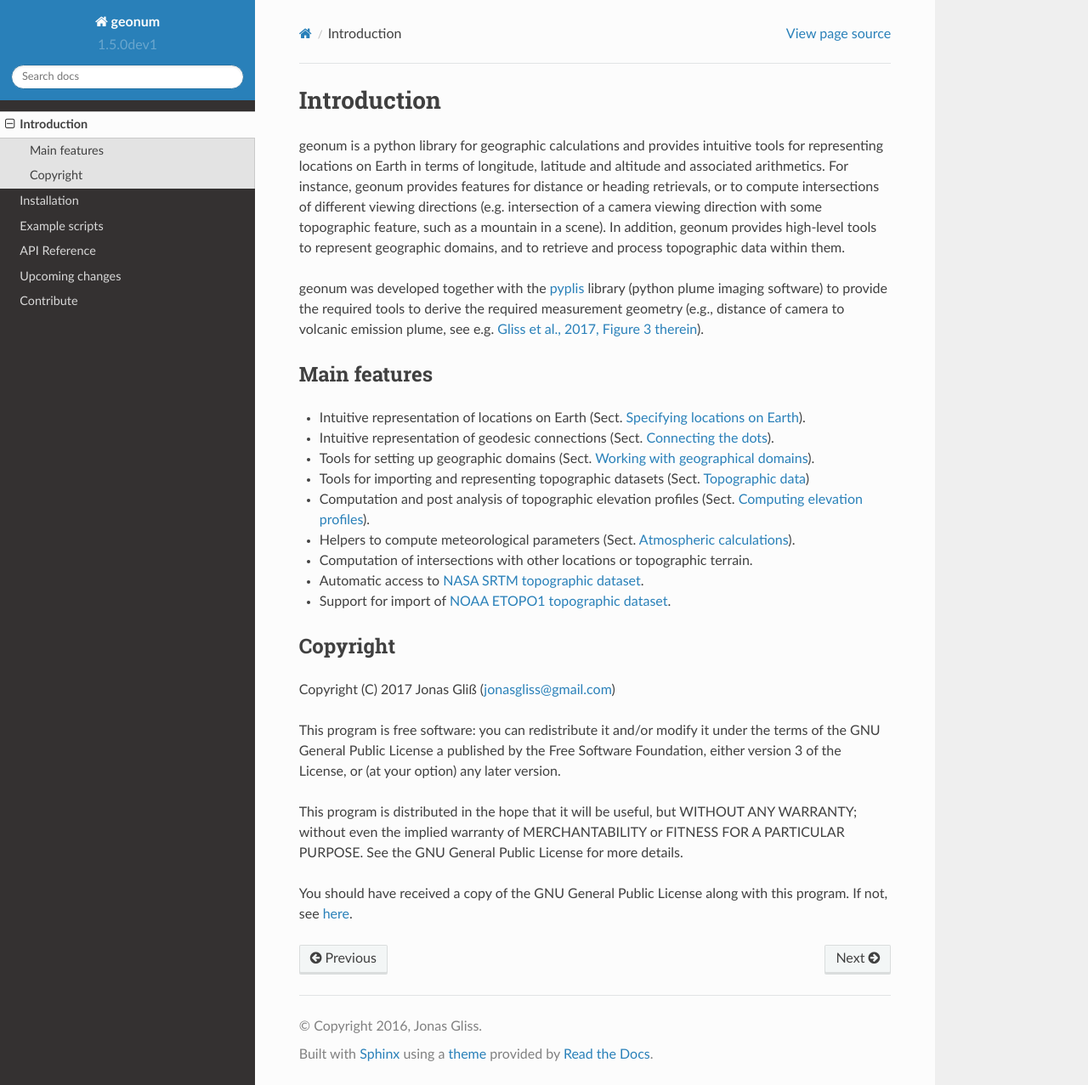
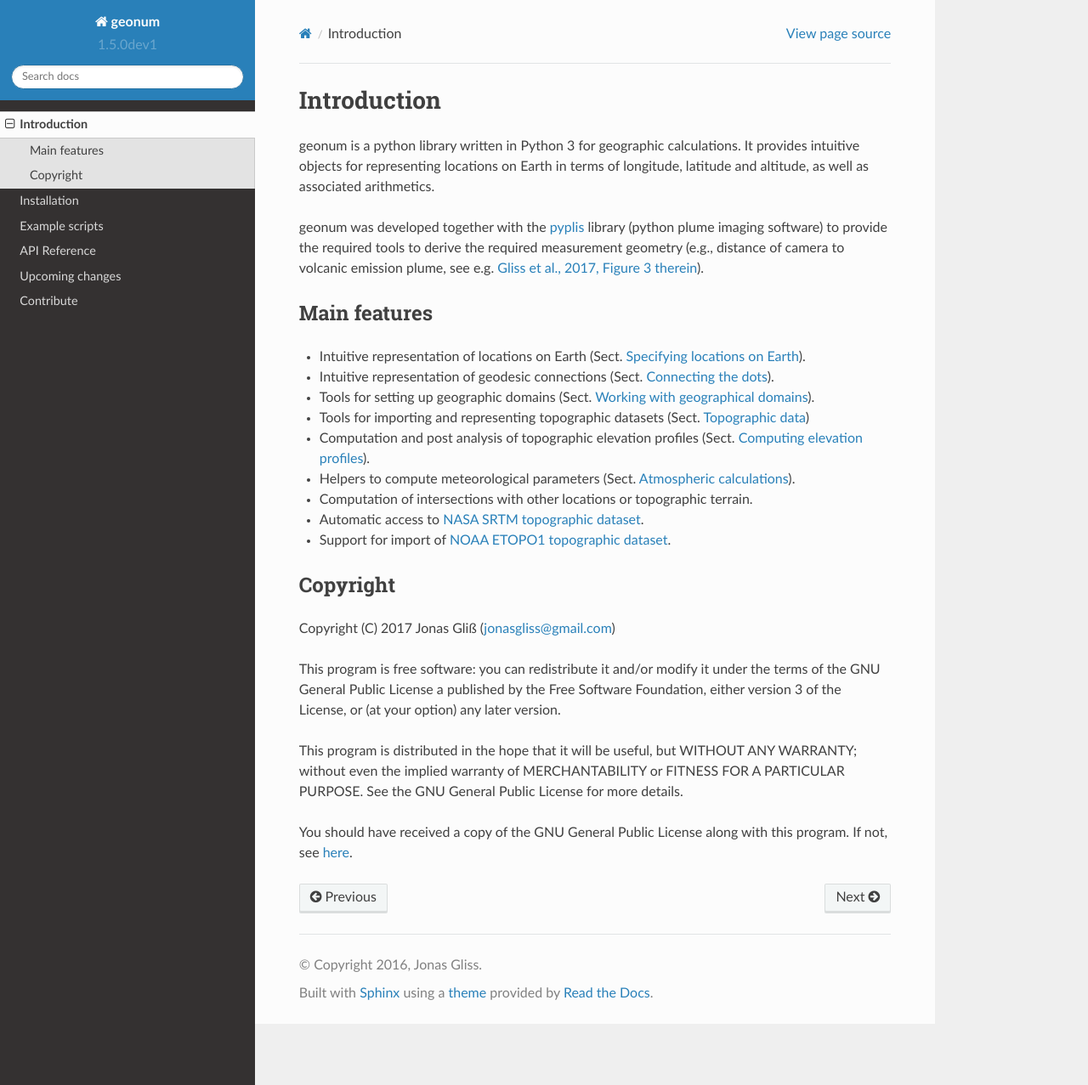
Before and after one commit to jgliss/geonum, a Sphinx documentation site: the page built from docs/intro.rst, in a window 1280 px wide and 1277 px high. Shown: the whole window at 85% size. Built offline with Sphinx 7.4.7 and the Read the Docs theme 2.0.0, drawn with Linux system fonts in a browser that asks for light colours; formulas are drawn with MathJax 3.

Commit message:
Minor updates in some rst files in /docs

```diff
--- a/docs/index.rst
+++ b/docs/index.rst
@@ -5,7 +5,7 @@
 
 |CI| |docs| |cov| |code-quality|
 
-Welcome to Geonum
+Welcome to geonum
 =================
 
 GitHub: https://github.com/jgliss/geonum
--- a/docs/intro.rst
+++ b/docs/intro.rst
@@ -1,14 +1,9 @@
 Introduction
 ############
 
-geonum is a python library for geographic calculations and provides
-intuitive tools for representing locations on Earth in terms of longitude,
-latitude and altitude and associated arithmetics. For instance, geonum
-provides features for distance or heading retrievals, or to compute
-intersections of different viewing directions (e.g. intersection of a camera
-viewing direction with some topographic feature, such as a mountain in a
-scene). In addition, geonum provides high-level tools to represent
-geographic domains, and to retrieve and process topographic data within them.
+geonum is a python library written in Python 3 for geographic calculations.
+It provides intuitive objects for representing locations on Earth in terms of
+longitude, latitude and altitude, as well as associated arithmetics.
 
 geonum was developed together with the `pyplis <https://pyplis.readthedocs
 .io/en/latest/>`_ library
--- a/docs/upcoming.rst
+++ b/docs/upcoming.rst
@@ -10,8 +10,12 @@ for new features, bug fixes, etc that are in the pipeline.
 As this project is developed privately, things may take a while and we
 encourage interested users to contribute to geonum.
 
+.. _contribute:
+
 Contribute
 ##########
+
+We appreciate very much any contribution from users or developers to geonum.
 
 There are many ways to contribute to open source software, here are some
 examples:
```
